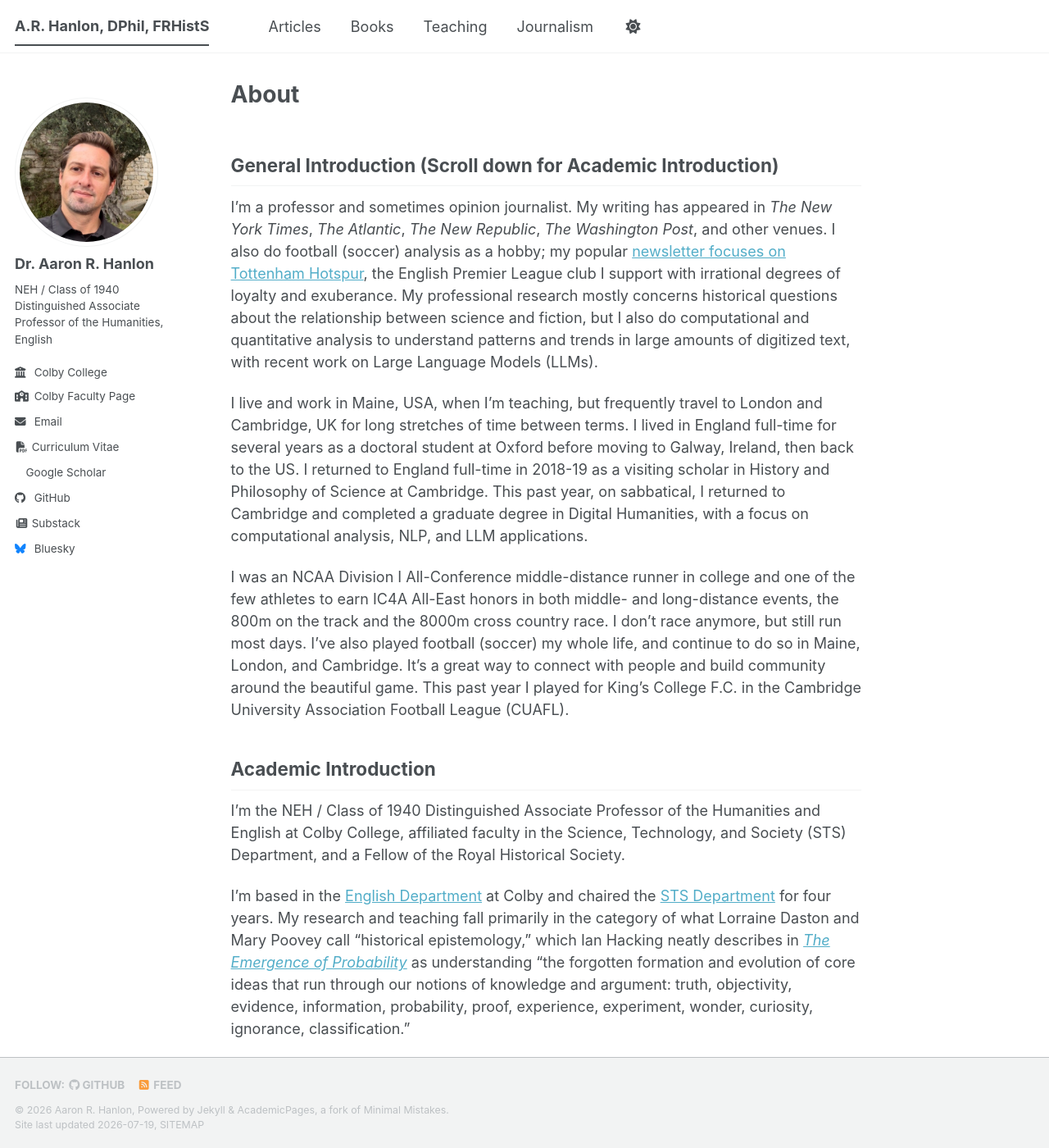
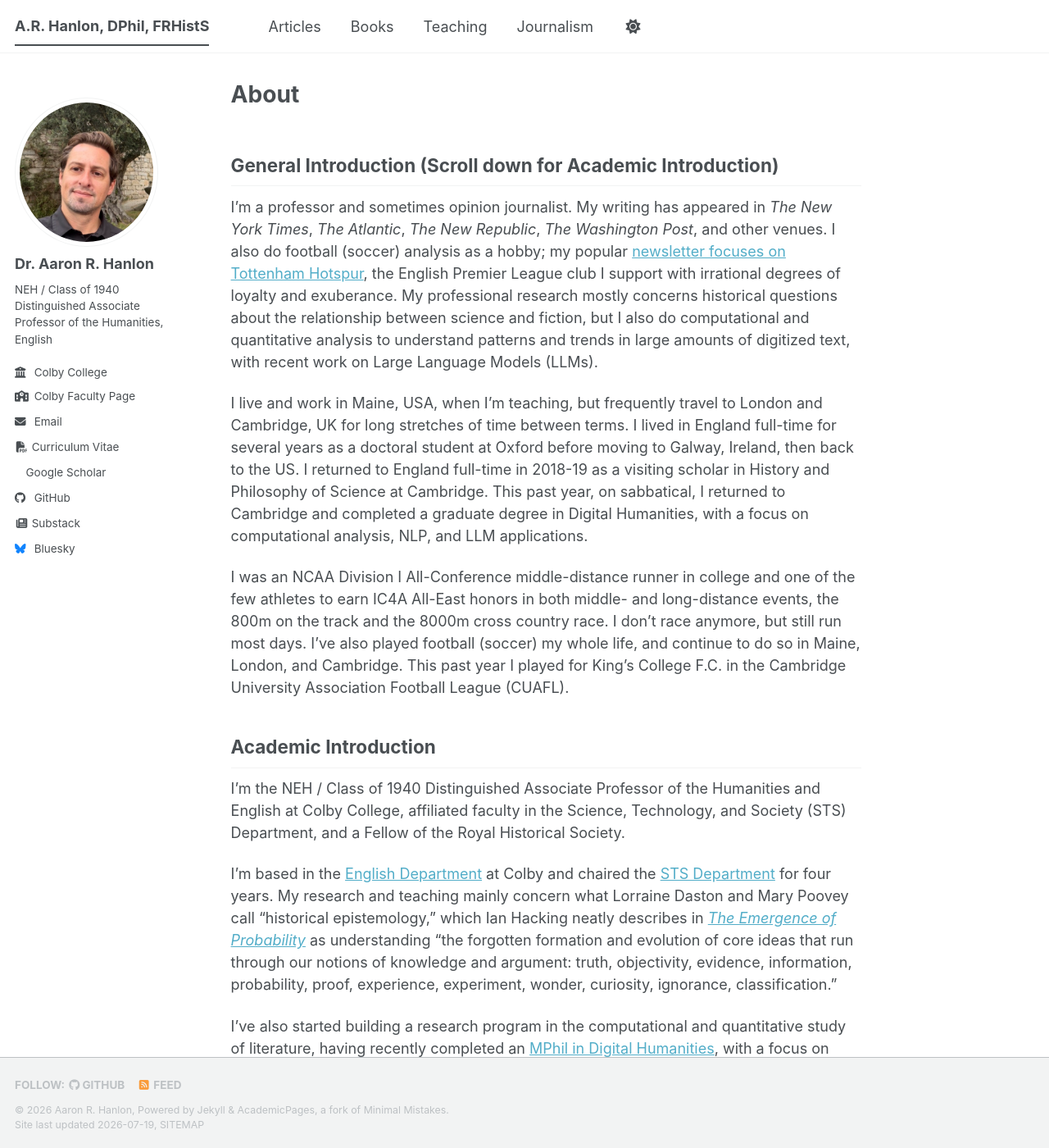
Before and after one commit to arhanlon/arhanlon.github.io, a Jekyll site: the page built from _pages/about.md, in a window 1280 px wide and 1400 px high. Shown: the whole window at 82% size. Built offline with Jekyll 4.4.1, drawn with Linux system fonts in a browser that asks for light colours; a style sheet for code colours, icons or effects is not loaded.

Commit message:
Update about.md

```diff
--- a/_pages/about.md
+++ b/_pages/about.md
@@ -11,14 +11,14 @@
 
 I live and work in Maine, USA, when I’m teaching, but frequently travel to London and Cambridge, UK for long stretches of time between terms. I lived in England full-time for several years as a doctoral student at Oxford before moving to Galway, Ireland, then back to the US. I returned to England full-time in 2018-19 as a visiting scholar in History and Philosophy of Science at Cambridge. This past year, on sabbatical, I returned to Cambridge and completed a graduate degree in Digital Humanities, with a focus on computational analysis, NLP, and LLM applications.
 
-I was an NCAA Division I All-Conference middle-distance runner in college and one of the few athletes to earn IC4A All-East honors in both middle- and long-distance events, the 800m on the track and the 8000m cross country race. I don’t race anymore, but still run most days. I’ve also played football (soccer) my whole life, and continue to do so in Maine, London, and Cambridge. It’s a great way to connect with people and build community around the beautiful game. This past year I played for King’s College F.C. in the Cambridge University Association Football League (CUAFL).
+I was an NCAA Division I All-Conference middle-distance runner in college and one of the few athletes to earn IC4A All-East honors in both middle- and long-distance events, the 800m on the track and the 8000m cross country race. I don’t race anymore, but still run most days. I’ve also played football (soccer) my whole life, and continue to do so in Maine, London, and Cambridge. This past year I played for King’s College F.C. in the Cambridge University Association Football League (CUAFL).
 
 ## Academic Introduction
 
 I'm the NEH / Class of 1940 Distinguished Associate Professor of the Humanities and English at Colby College, affiliated faculty in the Science, Technology, and Society (STS) Department, and a Fellow of the Royal Historical Society.
 
-I’m based in the [English Department](https://www.colby.edu/academics/departments-and-programs/english/){:target="_blank"} at Colby and chaired the [STS Department](https://www.colby.edu/academics/departments-and-programs/science-technology-and-society/){:target="_blank"} for four years. My research and teaching fall primarily in the category of what Lorraine Daston and Mary Poovey call "historical epistemology," which Ian Hacking neatly describes in [_The Emergence of Probability_](https://www.cambridge.org/core/books/emergence-of-probability/9852017A380C63DA30886D25B80336A7){:target="_blank"} as understanding "the forgotten formation and evolution of core ideas that run through our notions of knowledge and argument: truth, objectivity, evidence, information, probability, proof, experience, experiment, wonder, curiosity, ignorance, classification."
+I’m based in the [English Department](https://www.colby.edu/academics/departments-and-programs/english/){:target="_blank"} at Colby and chaired the [STS Department](https://www.colby.edu/academics/departments-and-programs/science-technology-and-society/){:target="_blank"} for four years. My research and teaching mainly concern what Lorraine Daston and Mary Poovey call "historical epistemology," which Ian Hacking neatly describes in [_The Emergence of Probability_](https://www.cambridge.org/core/books/emergence-of-probability/9852017A380C63DA30886D25B80336A7){:target="_blank"} as understanding "the forgotten formation and evolution of core ideas that run through our notions of knowledge and argument: truth, objectivity, evidence, information, probability, proof, experience, experiment, wonder, curiosity, ignorance, classification."
 
-I’ve also started building a research program in the computational and quantitative study of literature, having recently completed an [MPhil degree in Digital Humanities](https://www.cdh.cam.ac.uk){:target="_blank"}, with a focus on computational analysis, NLP, and LLM applications, working with [Dr. Ryan Heuser](https://www.english.cam.ac.uk/people/Ryan.Heuser){:target="_blank"}. I'm currently preparing for publication my master's dissertation, "What Was Nonfiction before 'Nonfiction'? A Computational Answer to a Genre Collapse Problem," which offers an empirical definition of nonfiction before it became a master-genre in the nineteenth century.
+I’ve also started building a research program in the computational and quantitative study of literature, having recently completed an [MPhil in Digital Humanities](https://www.cdh.cam.ac.uk){:target="_blank"}, with a focus on computational analysis, NLP, and LLM applications, working with [Dr. Ryan Heuser](https://www.english.cam.ac.uk/people/Ryan.Heuser){:target="_blank"}. I'm currently preparing for publication my master's dissertation, "What Was Nonfiction before 'Nonfiction'? A Computational Answer to a Genre Collapse Problem," which offers an empirical definition of nonfiction before it became a master-genre in the nineteenth century.
 
 I’m especially interested in examining issues of methodology, epistemology, and the organization of knowledge through the study of fiction (where "fiction" is sometimes an eighteenth-century novel and sometimes a scientific model). Accordingly, my most recent work has been in the area of philosophy of fiction, focused on how to formalize the line of demarcation between fiction and nonfiction, both philosophically and empirically, using computational and quantitative methods.
```
